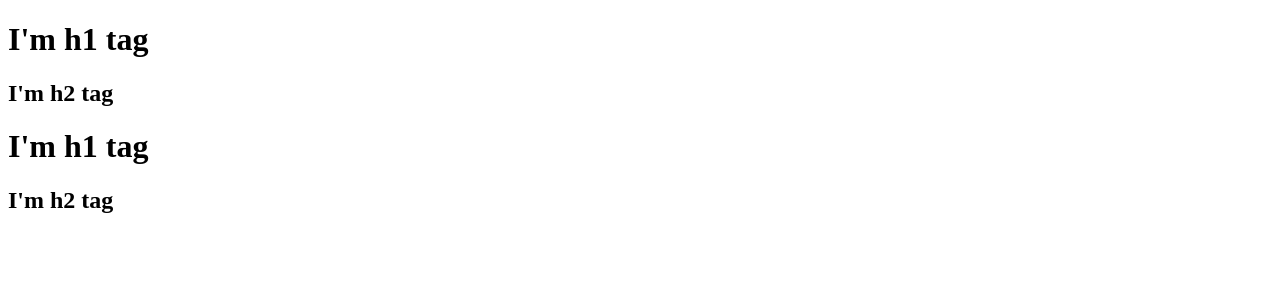
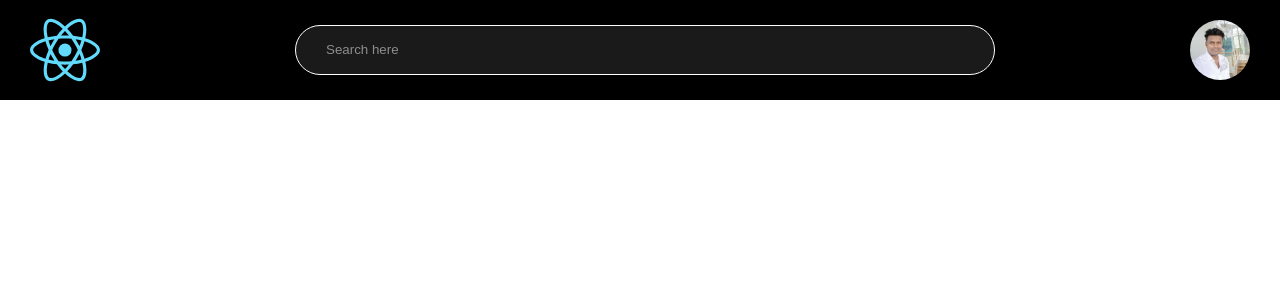
Before and after one commit to sandeeprana19/namaste-react-assignments, a React (Vite) app: page / in a window 1280 px wide. Shown: the top 300 px of the page. Built offline with nearby package versions, Linux system fonts and the light colour scheme.

Commit message:
assignment-03-accomplished

```diff
--- a/App.js
+++ b/App.js
@@ -1,15 +1,42 @@
 import React from "react";
 import ReactDOM from "react-dom/client";
+import Logo from "./logo.svg";
+import User from "./user.jpg";
 
-const heading = React.createElement("div", { id: "parent" }, [
-  React.createElement("div", { id: "child" }, [
-    React.createElement("h1", {}, "I'm h1 tag"),
-    React.createElement("h2", {}, "I'm h2 tag"),
-  ]),
-  React.createElement("div", { id: "child2" }, [
-    React.createElement("h1", {}, "I'm h1 tag"),
-    React.createElement("h2", {}, "I'm h2 tag"),
-  ]),
-]);
+// Coding Assignments 01
+const TitleComponent = () => (
+  <div className="title">
+    <h1 tabIndex="1">Namaste React from h1 🚀</h1>
+    <h2 tabIndex="2">Namaste React from h2 🚀</h2>
+    <h3 tabIndex="3">Namaste React from h3 🚀</h3>
+  </div>
+);
+
+const TitleContainerComponent = () => (
+  <div className="container">
+    {TitleComponent()}
+    <TitleComponent />
+    <TitleComponent></TitleComponent>
+  </div>
+);
+
+// Coding Assignments 02
+const HeaderComponent = () => (
+  <header>
+    <a href="#" className="c-image c-image--logo">
+      <img src={Logo} alt="Logo" className="c-image__img" />
+    </a>
+    <input
+      type="search"
+      className="c-input--search"
+      placeholder="Search here"
+    />
+    <a href="#" className="c-image c-image--user">
+      <img src={User} alt="User" className="c-image__img" />
+    </a>
+  </header>
+);
+
 const root = ReactDOM.createRoot(document.getElementById("root"));
-root.render(heading);
+
+root.render(<HeaderComponent />);
--- /dev/null
+++ b/index.css
@@ -0,0 +1,49 @@
+body {
+  margin: 0;
+}
+
+header {
+  width: 100vw;
+  display: flex;
+  align-items: center;
+  justify-content: space-between;
+  background-color: #000000;
+  padding: 0.625rem 1.875rem;
+  box-sizing: border-box;
+}
+
+.c-image {
+  display: flex;
+  align-items: center;
+  justify-content: center;
+  overflow: hidden;
+}
+
+.c-image__img {
+  width: 100%;
+  height: auto;
+}
+
+.c-image--logo {
+  width: 4.375rem;
+}
+
+.c-input--search {
+  width: 43.75rem;
+  height: 3.125rem;
+  border-radius: 1.875rem;
+  background: rgba(255, 255, 255, 0.1);
+  border: 1px solid #ffffff;
+  padding: 0 1.875rem;
+  color: white;
+}
+
+.c-input--search::placeholder {
+  color: rgba(255, 255, 255, 0.5);
+}
+
+.c-image--user {
+  width: 3.75rem;
+  height: 3.75rem;
+  border-radius: 55%;
+}
--- a/index.html
+++ b/index.html
@@ -5,10 +5,12 @@
   <meta charset="UTF-8">
   <meta name="viewport" content="width=device-width, initial-scale=1.0">
   <title>Namaste React Assignments</title>
+  <link rel="stylesheet" href="./index.css">
 </head>
 
 <body>
   <div id="root">
+    <h1>Not Rendered</h1>
   </div>
 
   <script type="module" src="./App.js"></script>
--- a/package.json
+++ b/package.json
@@ -3,7 +3,9 @@
   "version": "1.0.0",
   "description": "This is a Namaste React Assignments by Sandeep Rana",
   "scripts": {
-    "test": "jest"
+    "test": "jest",
+    "start": "parcel index.html",
+    "build": "parcel build index.html"
   },
   "repository": {
     "type": "git",
```
Also changed, not shown: logo.svg (added), theories/assignment-02-theory.txt, theories/assignment-03-theory.txt (added), user.jpg (added).
